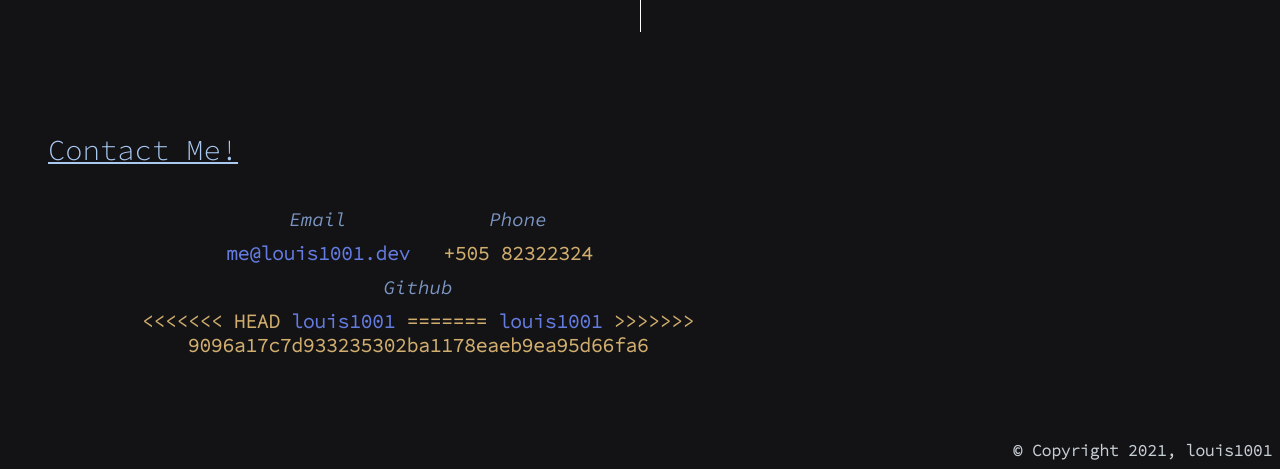
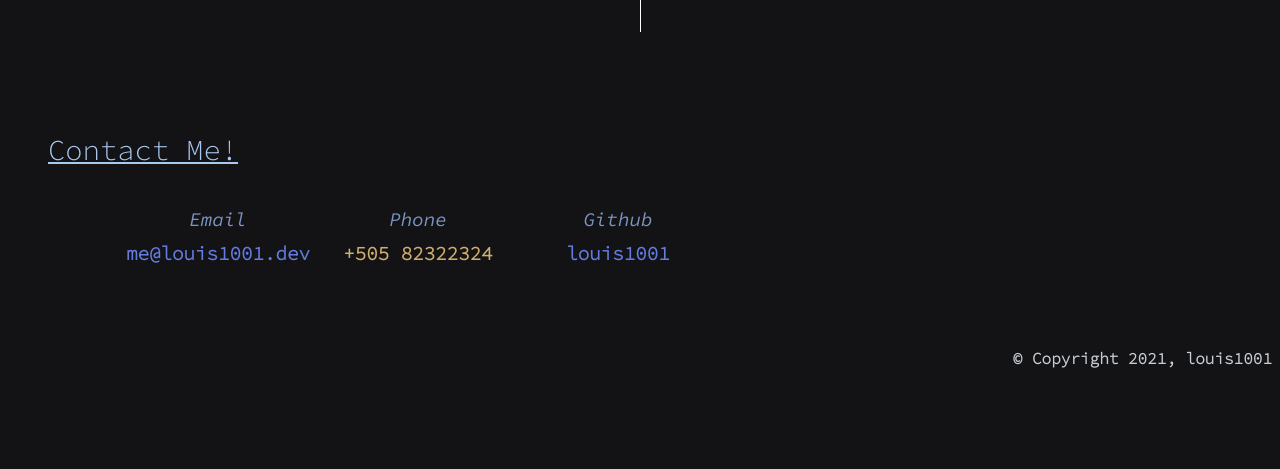
Before and after one commit to louis1001/louis1001.github.io, a plain HTML site: page en.html in a window 1280 px wide. Shown: the part 835-1304 px from the top of the page. After the commit the page ends 1212 px from the top, so only its background shows below. Drawn offline with Linux system fonts and the light colour scheme; a web font is replaced by a local one.

Commit message:
Removes merge artifacts.

```diff
--- a/en.html
+++ b/en.html
@@ -95,11 +95,7 @@
                 </li>
                 <li>
                     <h4>Github</h4>
-<<<<<<< HEAD
                     <a href="https://github.com/louis1001">louis1001</a>
-=======
-                    <a href="github.com/louis1001">louis1001</a>
->>>>>>> 9096a17c7d933235302ba1178eaeb9ea95d66fa6
                 </li>
             </ul>
         </section>
```
Also changed, not shown: es.html (+0 -4 lines).
